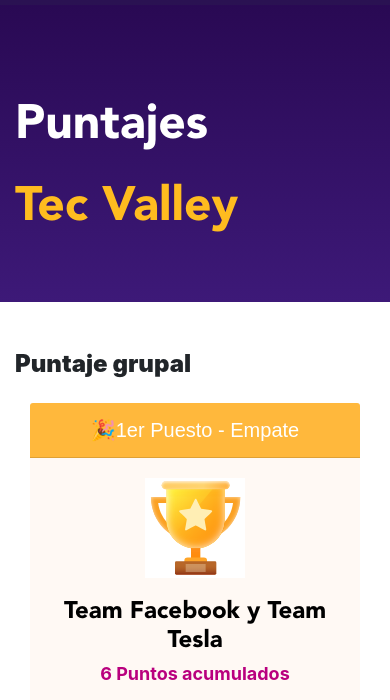
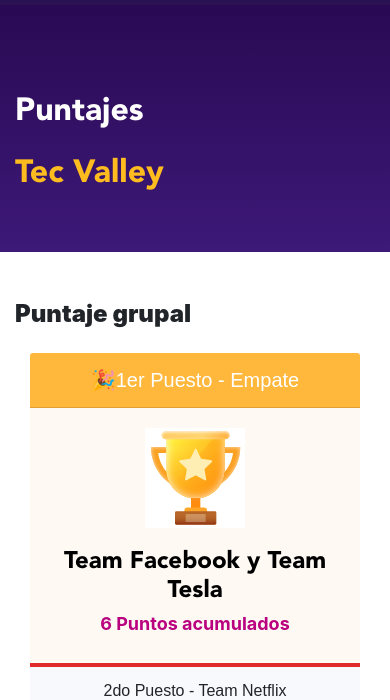
Before and after one commit to PauloTC/gat_tec-academy, a Gatsby site: page /points in a window 390 px wide. Shown: the part 81-781 px from the top of the page. Built offline with nearby package versions, Linux system fonts and the light colour scheme; Gatsby itself is replaced by a stand-in of ours; a web font is replaced by a local one.

Commit message:
working ons tyles

```diff
--- a/src/styles/base.scss
+++ b/src/styles/base.scss
@@ -67,11 +67,11 @@
 
 @media (max-width: 576px) {
     .g_banner-container  {
-        height: 300px;
+        height: 250px;
         padding-bottom: 0px;
         h2,
         h3 {
-            font-size: 3rem !important;
+            font-size: 2rem !important;
         }
     }
 }
```
